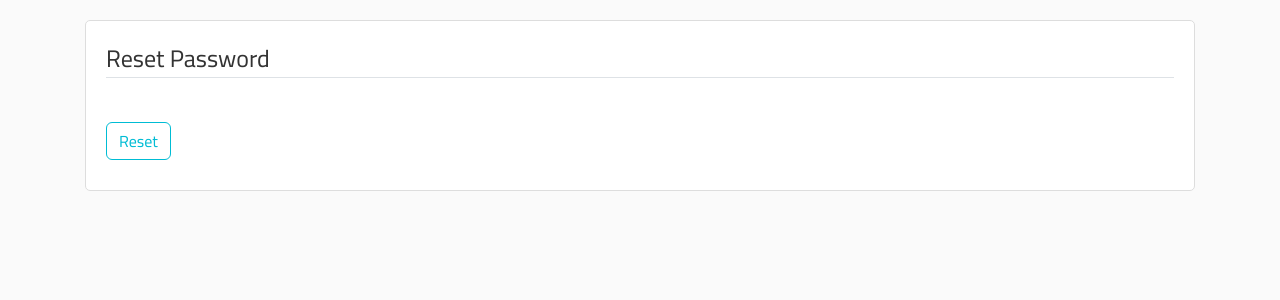
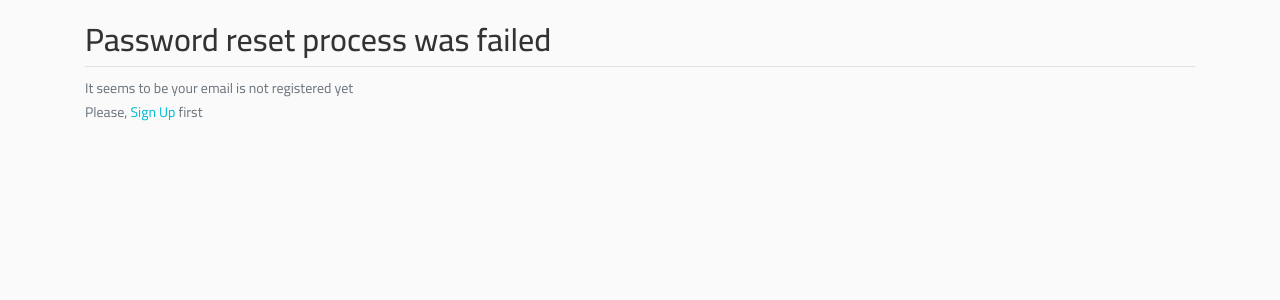
Before and after one commit to youssef579/Django-Blog, a Django app: page /password_reset_confirm/1/1/ in a window 1280 px wide. Shown: the top 300 px of the page. Run offline with Django 4.2, Linux system fonts and the light colour scheme; some libraries are stand-ins or nearby versions.

```diff
--- a/static/css/style.css
+++ b/static/css/style.css
@@ -155,10 +155,10 @@ button, a:not(header a, .post a) {
 
 .btn-outline-info {
     border-color: var(--secondary-color) !important;
-    color: var(--secondary-color);
+    color: var(--secondary-color) !important;
 }
 
-.btn-outline-info:hover {
+.btn-outline-info:is(:hover, :focus, :focus-visible) {
     color: #fff !important;
     background-color: var(--secondary-color) !important;
 }
--- a/templates/authentication/password_reset/password_reset_confirm.html
+++ b/templates/authentication/password_reset/password_reset_confirm.html
@@ -2,6 +2,7 @@
 {% load crispy_forms_tags %}
 
 {% block content %}
+    {% if form %}
         <div class="content-section">
             <form method="POST" autocomplete="off">
                 {% csrf_token %}
@@ -14,4 +15,13 @@
                 </div>
             </form>
         </div>
+    {% else %}
+        <h2>Password reset process was failed</h2>
+        <div class="border-top pt-2">
+            <small class="text-muted">
+                It seems to be your email is not registered yet
+                <br>Please, <a href="{% url 'register' %}" style="margin: 0;">Sign Up</a> first
+            </small>
+        </div>
+    {% endif %}
 {% endblock content %}
```
Also changed, not shown: blog/settings.py (+10 -3 lines). Lines whose indentation alone changed are shown as unchanged.
